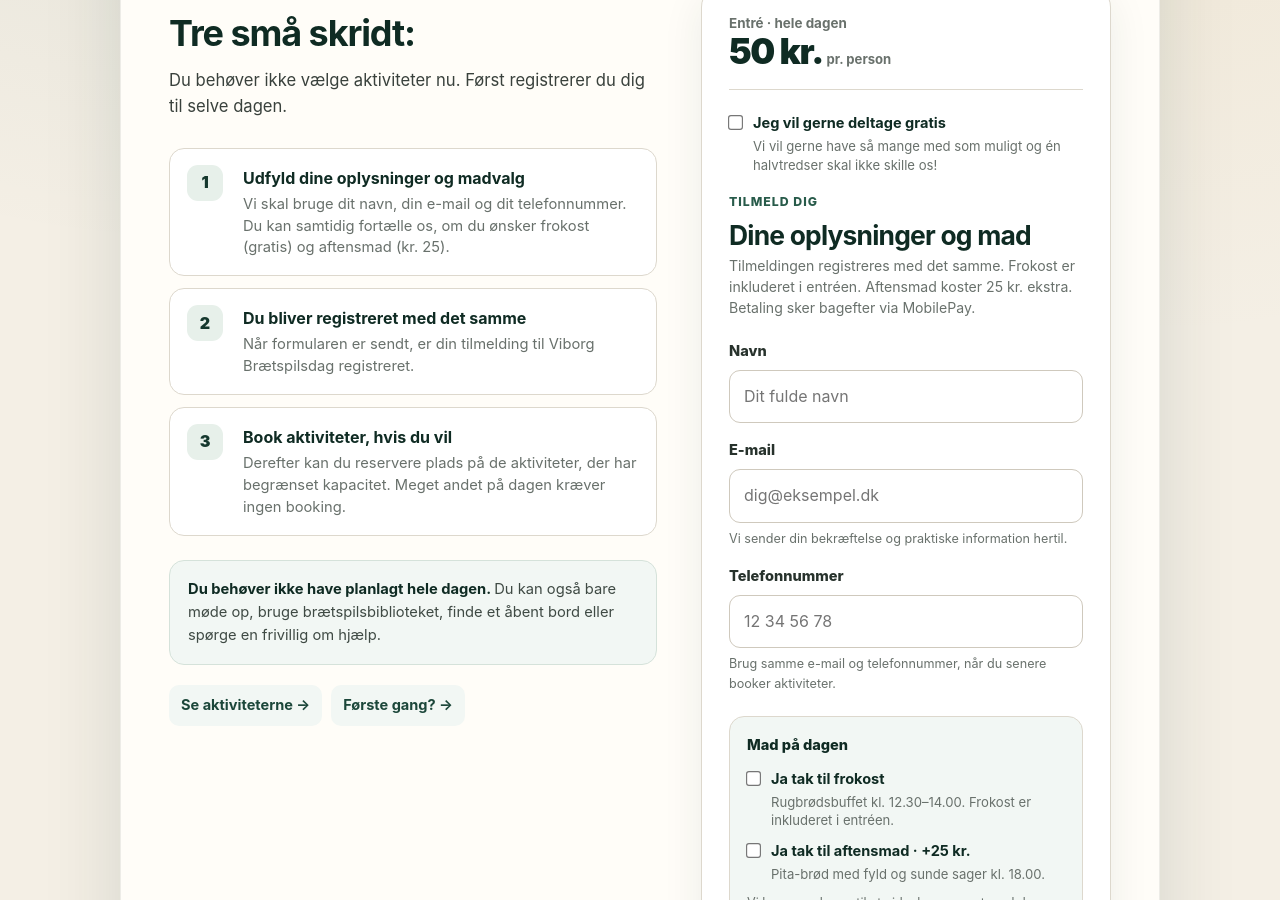
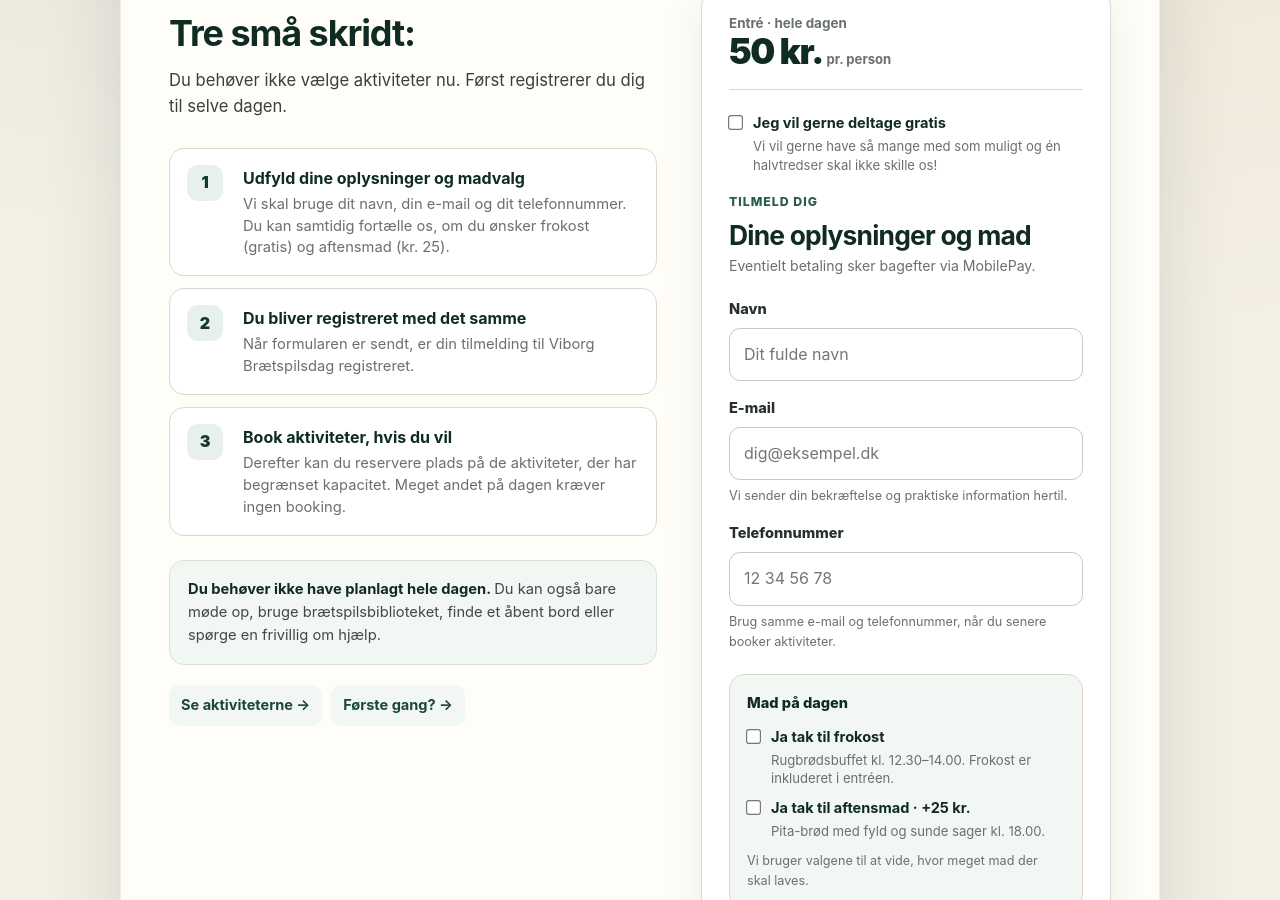
Before and after one commit to Andrejao/spilex, a Jekyll site: the page built from tilmelding.html, in a window 1280 px wide and 900 px high, scrolled down 634 px. Built offline with Jekyll 4.4.1, drawn with Linux system fonts in a browser that asks for light colours.

Commit message:
Update tilmelding.html

```diff
--- a/tilmelding.html
+++ b/tilmelding.html
@@ -1134,9 +1134,7 @@ permalink: /tilmelding/
             </h2>
 
             <p class="registration-note">
-              Tilmeldingen registreres med det samme.
-              Frokost er inkluderet i entréen. Aftensmad koster 25 kr. ekstra.
-              Betaling sker bagefter via MobilePay.
+              Eventielt betaling sker bagefter via MobilePay.
             </p>
 
             <form
```
